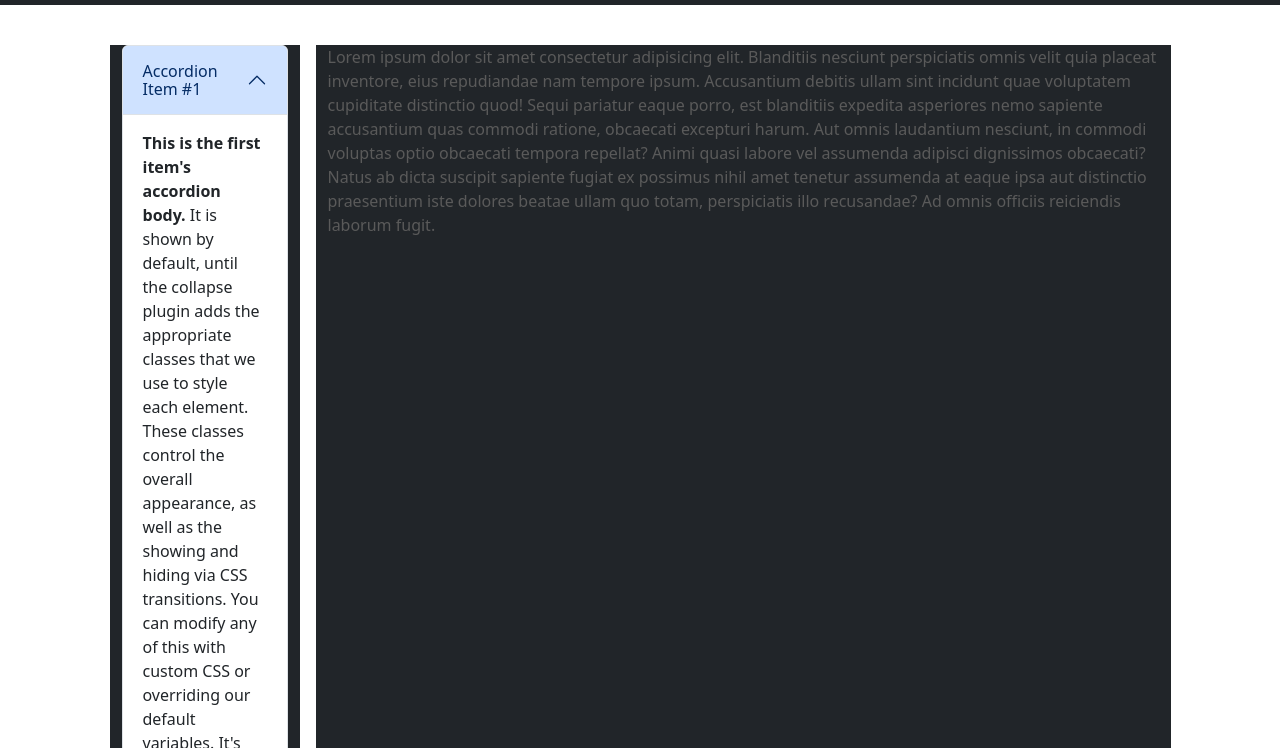
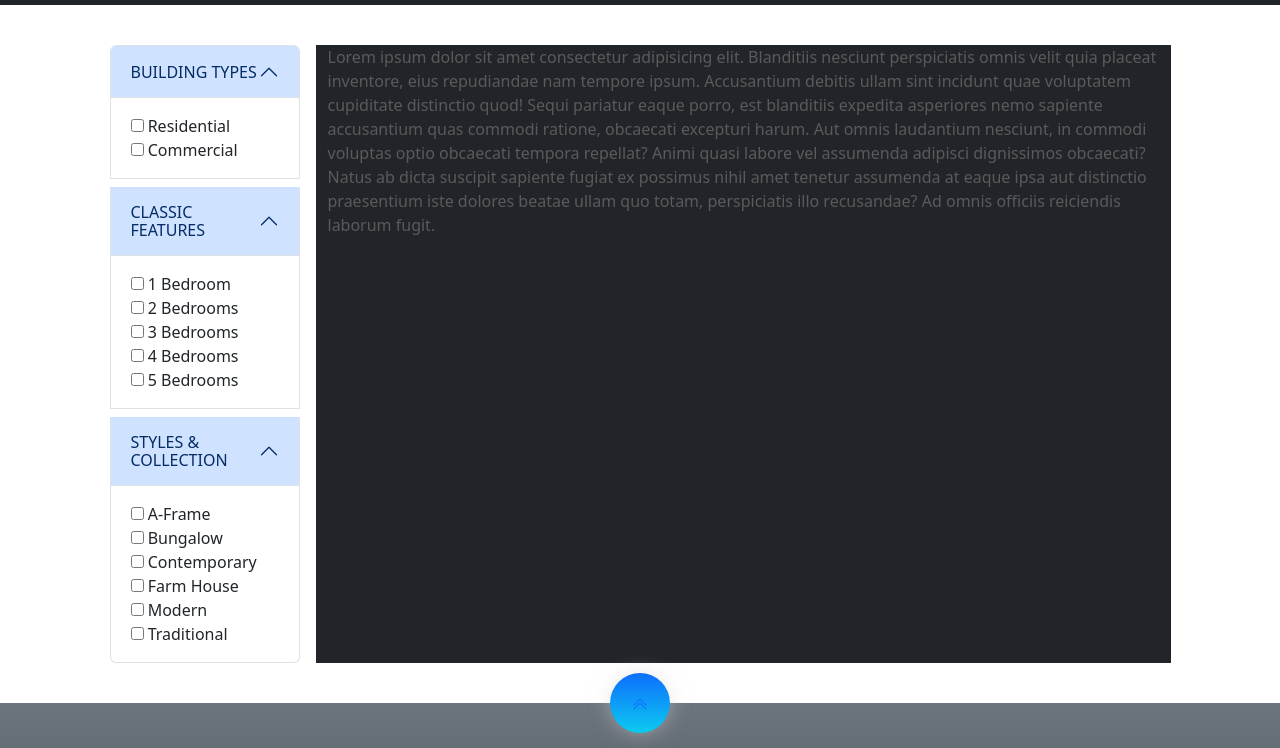
Before and after one commit to DAnoche/fusion-drafts, a website built with webpack: page app/gallery.html in a window 1280 px wide. Shown: the part 51-799 px from the top of the page. Built offline with nearby package versions, Linux system fonts and the light colour scheme.

Commit message:
Edit filter contents

```diff
--- /dev/null
+++ b/app/assets/styles/modules/_gallery.css
@@ -0,0 +1,5 @@
+.accordion {
+  &--bg {
+    padding: 0 !important;
+  }
+}
--- a/app/assets/styles/styles.css
+++ b/app/assets/styles/styles.css
@@ -6,4 +6,5 @@
 @import "./modules/_carousel";
 @import "./modules/_content";
 @import "./modules/_contact";
+@import "./modules/_gallery";
 @import "./modules/_footer";
--- a/app/gallery.html
+++ b/app/gallery.html
@@ -77,99 +77,101 @@
       <!-- Gallery Contents -->
       <div class="container mt-5">
         <div class="row justify-content-center">
-          <!-- Filter -->
-          <div class="col-lg-2 bg-dark me-3">
+          <!-- Accordion-->
+          <div class="accordion--bg col-lg-2 me-lg-3 mb-5 mb-lg-0">
             <div class="accordion" id="accordionPanelsStayOpenExample">
+              <!-- Filter 1 -->
               <div class="accordion-item">
-                <h2 class="accordion-header" id="panelsStayOpen-headingOne">
+                <h2 class="accordion-header" id="panelsStayOpen-heading1">
                   <button
                     class="accordion-button"
                     type="button"
                     data-bs-toggle="collapse"
-                    data-bs-target="#panelsStayOpen-collapseOne"
+                    data-bs-target="#panelsStayOpen-collapse1"
                     aria-expanded="true"
-                    aria-controls="panelsStayOpen-collapseOne"
+                    aria-controls="panelsStayOpen-collapse1"
                   >
-                    Accordion Item #1
+                    BUILDING TYPES
                   </button>
                 </h2>
                 <div
-                  id="panelsStayOpen-collapseOne"
+                  id="panelsStayOpen-collapse1"
                   class="accordion-collapse collapse show"
-                  aria-labelledby="panelsStayOpen-headingOne"
+                  aria-labelledby="panelsStayOpen-heading1"
                 >
                   <div class="accordion-body">
-                    <strong>This is the first item's accordion body.</strong> It
-                    is shown by default, until the collapse plugin adds the
-                    appropriate classes that we use to style each element. These
-                    classes control the overall appearance, as well as the
-                    showing and hiding via CSS transitions. You can modify any
-                    of this with custom CSS or overriding our default variables.
-                    It's also worth noting that just about any HTML can go
-                    within the <code>.accordion-body</code>, though the
-                    transition does limit overflow.
+                    <input type="checkbox" id="residential" />
+                    <label for="residential"> Residential</label><br />
+                    <input type="checkbox" id="commercial" />
+                    <label for="commercial"> Commercial</label><br />
                   </div>
                 </div>
               </div>
-              <div class="accordion-item">
-                <h2 class="accordion-header" id="panelsStayOpen-headingTwo">
+              <!-- Filter 2 -->
+              <div class="accordion-item mt-2">
+                <h2 class="accordion-header" id="panelsStayOpen-heading2">
                   <button
-                    class="accordion-button collapsed"
+                    class="accordion-button"
                     type="button"
                     data-bs-toggle="collapse"
-                    data-bs-target="#panelsStayOpen-collapseTwo"
-                    aria-expanded="false"
-                    aria-controls="panelsStayOpen-collapseTwo"
+                    data-bs-target="#panelsStayOpen-collapse2"
+                    aria-expanded="true"
+                    aria-controls="panelsStayOpen-collapse2"
                   >
-                    Accordion Item #2
+                    CLASSIC FEATURES
                   </button>
                 </h2>
                 <div
-                  id="panelsStayOpen-collapseTwo"
-                  class="accordion-collapse collapse"
-                  aria-labelledby="panelsStayOpen-headingTwo"
+                  id="panelsStayOpen-collapse2"
+                  class="accordion-collapse collapse show"
+                  aria-labelledby="panelsStayOpen-heading2"
                 >
                   <div class="accordion-body">
-                    <strong>This is the second item's accordion body.</strong>
-                    It is hidden by default, until the collapse plugin adds the
-                    appropriate classes that we use to style each element. These
-                    classes control the overall appearance, as well as the
-                    showing and hiding via CSS transitions. You can modify any
-                    of this with custom CSS or overriding our default variables.
-                    It's also worth noting that just about any HTML can go
-                    within the <code>.accordion-body</code>, though the
-                    transition does limit overflow.
+                    <input type="checkbox" id="1broom" />
+                    <label for="1broom"> 1 Bedroom</label><br />
+                    <input type="checkbox" id="2broom" />
+                    <label for="2broom"> 2 Bedrooms</label><br />
+                    <input type="checkbox" id="3broom" />
+                    <label for="3broom"> 3 Bedrooms</label><br />
+                    <input type="checkbox" id="4broom" />
+                    <label for="4broom"> 4 Bedrooms</label><br />
+                    <input type="checkbox" id="5broom" />
+                    <label for="5broom"> 5 Bedrooms</label><br />
                   </div>
                 </div>
               </div>
-              <div class="accordion-item">
-                <h2 class="accordion-header" id="panelsStayOpen-headingThree">
+              <!-- Filter 3 -->
+              <div class="accordion-item mt-2">
+                <h2 class="accordion-header" id="panelsStayOpen-heading3">
                   <button
-                    class="accordion-button collapsed"
+                    class="accordion-button"
                     type="button"
                     data-bs-toggle="collapse"
-                    data-bs-target="#panelsStayOpen-collapseThree"
-                    aria-expanded="false"
-                    aria-controls="panelsStayOpen-collapseThree"
+                    data-bs-target="#panelsStayOpen-collapse3"
+                    aria-expanded="true"
+                    aria-controls="panelsStayOpen-collapse3"
                   >
-                    Accordion Item #3
+                    STYLES & COLLECTION
                   </button>
                 </h2>
                 <div
-                  id="panelsStayOpen-collapseThree"
-                  class="accordion-collapse collapse"
-                  aria-labelledby="panelsStayOpen-headingThree"
+                  id="panelsStayOpen-collapse3"
+                  class="accordion-collapse collapse show"
+                  aria-labelledby="panelsStayOpen-heading3"
                 >
                   <div class="accordion-body">
-                    <strong>This is the third item's accordion body.</strong> It
-                    is hidden by default, until the collapse plugin adds the
-                    appropriate classes that we use to style each element. These
-                    classes control the overall appearance, as well as the
-                    showing and hiding via CSS transitions. You can modify any
-                    of this with custom CSS or overriding our default variables.
-                    It's also worth noting that just about any HTML can go
-                    within the <code>.accordion-body</code>, though the
-                    transition does limit overflow.
+                    <input type="checkbox" id="afrme" />
+                    <label for="afrme"> A-Frame</label><br />
+                    <input type="checkbox" id="bnglow" />
+                    <label for="bnglow"> Bungalow</label><br />
+                    <input type="checkbox" id="cntpry" />
+                    <label for="cntpry"> Contemporary</label><br />
+                    <input type="checkbox" id="frmhse" />
+                    <label for="frmhse"> Farm House</label><br />
+                    <input type="checkbox" id="mdrn" />
+                    <label for="mdrn"> Modern</label><br />
+                    <input type="checkbox" id="trdnl" />
+                    <label for="trdnl"> Traditional</label><br />
                   </div>
                 </div>
               </div>
```
